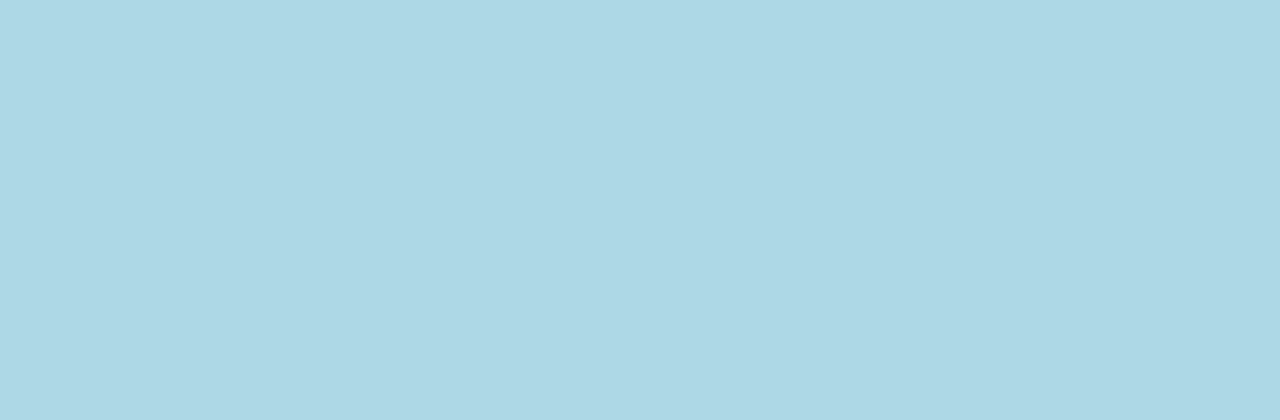
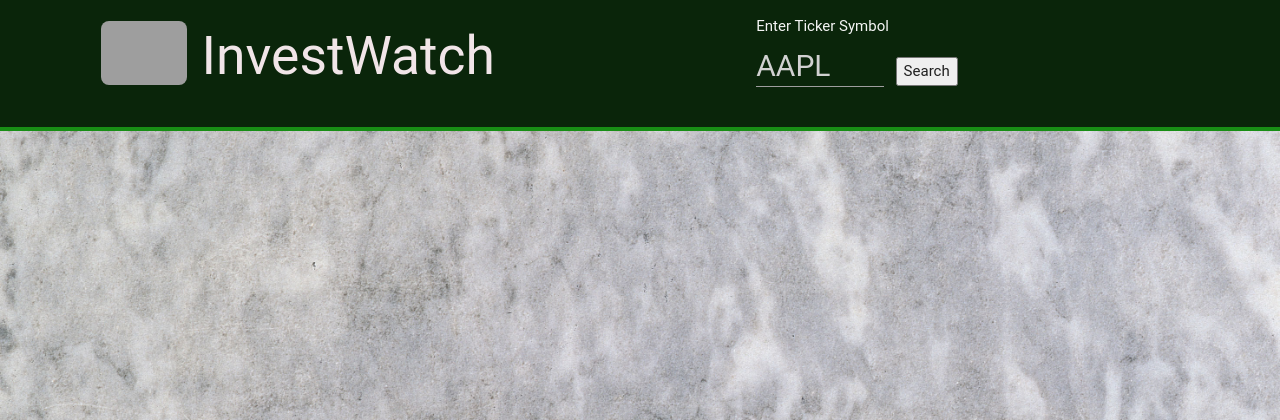
Before and after one commit to graigjanssen/InvestWatch, a Node server app: page / in a window 1280 px wide. Before the commit the part shown is empty. Shown: the top 420 px of the page. Run offline with Node 20, Linux system fonts and the light colour scheme; some libraries are stand-ins or nearby versions; some web fonts are replaced; grey boxes are pictures that could not be loaded.

Commit message:
Adds header with logo, title and search field.  Adds body background

```diff
--- a/public/css/styles.css
+++ b/public/css/styles.css
@@ -1,3 +1,43 @@
 body {
-  background-color: lightblue;
+  background-image: url('/images/marble_texture.jpg');
+  background-repeat: no-repeat;
+  background-size: cover;
 }
+.center {
+  text-align: center;
+}
+header {
+  background-color: rgb(10, 37, 10);
+  border-bottom: 4px solid rgb(24, 142, 21);
+}
+
+#logo {
+  float: left;
+  height: 64px;
+  margin: 1.4rem 1rem 1rem 6rem;
+  border-radius: 8px;
+}
+
+#title {
+  color: rgb(241, 229, 232);
+}
+
+input[type="text"] {
+  background-color: rgb(235,235,235);
+  padding-left: 2%;
+}
+#header-form {
+  margin: 1rem 0 0 7rem;
+}
+#header-label {
+  display: block;
+  color: rgb(245,245,245);
+  font-size: 1rem;
+  margin-bottom: .5rem;
+}
+#header-search {
+  width: 25%;
+  height: 2.75rem;
+  font-size: 2rem;
+  margin-right: .5rem;
+}
--- a/views/index.ejs
+++ b/views/index.ejs
@@ -1,5 +1,5 @@
 <!DOCTYPE html>
-<html lang="en">
+<html ng-app="InvestWatchApp" lang="en">
 <head>
   <meta charset="UTF-8">
   <meta name="viewport" content="width=device-width, initial-scale=1">
@@ -8,6 +8,7 @@
   <!-- FONTS -->
 
   <!-- STYLESHEETS -->
+  <link rel="stylesheet" href="https://cdnjs.cloudflare.com/ajax/libs/materialize/0.97.5/css/materialize.min.css">
   <link rel="stylesheet" href="/css/styles.css">
   <!-- EXT SCRIPTS -->
   <script src="https://cdnjs.cloudflare.com/ajax/libs/angular.js/1.4.8/angular.min.js" charset="utf-8"></script>
@@ -15,6 +16,20 @@
   <script src="/js/main.js" charset="utf-8"></script>
 </head>
 <body>
-
+  <header>
+    <div class="row">
+      <div class="col s12 m6 l6">
+        <img src="http://www.presentationpro.com/images/product/medium/slide/PPP_CSYMB_LT3_arrow_chart_up.jpg" alt="stock chart" id="logo">
+        <h2 id="title">InvestWatch</h2>
+      </div>
+      <div class="col s12 m6 l6">
+        <form id="header-form" ng-submit="tickerSearch()">
+          <label id='header-label'>Enter Ticker Symbol</label>
+          <input id='header-search' type="text" ng-model="searchTerm" placeholder="AAPL">
+          <button type="submit">Search</button>
+        </form>
+      </div>
+    </div>
+  </header>
 </body>
 </html>
```
Also changed, not shown: public/images/marble_texture.jpg (added).
